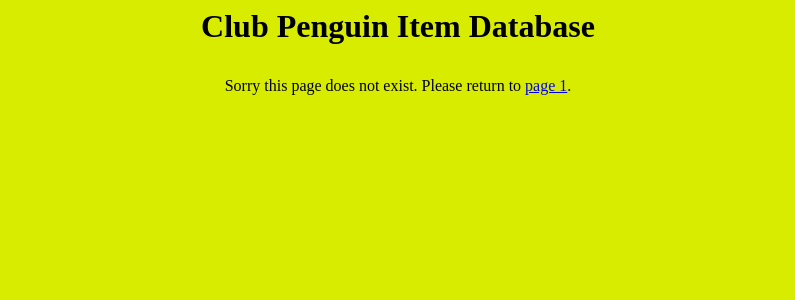
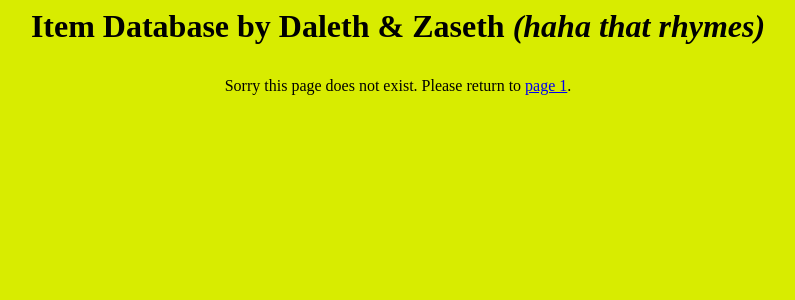
Before and after one commit to ButlerBackup/Club-Penguin-Item-Database, a PHP site: page /index.php in a window 1280 px wide. Shown: the top 300 px of the page, without its empty margins (242-1037 px from the left). Run offline with PHP 8.4, Linux system fonts and the light colour scheme; data that the repository does not hold is empty.

Commit message:
Update index.php

```diff
--- a/index.php
+++ b/index.php
@@ -21,7 +21,7 @@
 			}
 			$currentPage = $_GET['p'];
 			if(ctype_digit($currentPage)){ // Added
-				echo "<center><h1>Club Penguin Item Database</h1></center>";
+				echo "<center><h1>Item Database by <b>Daleth & Zaseth</b> <i>(haha that rhymes)</i></h1></center>";
 			} else {
 				echo "<center><h1>don't do that kthx</h1></center>"; // If user uses some gay HTTP editor
 				die();
```
